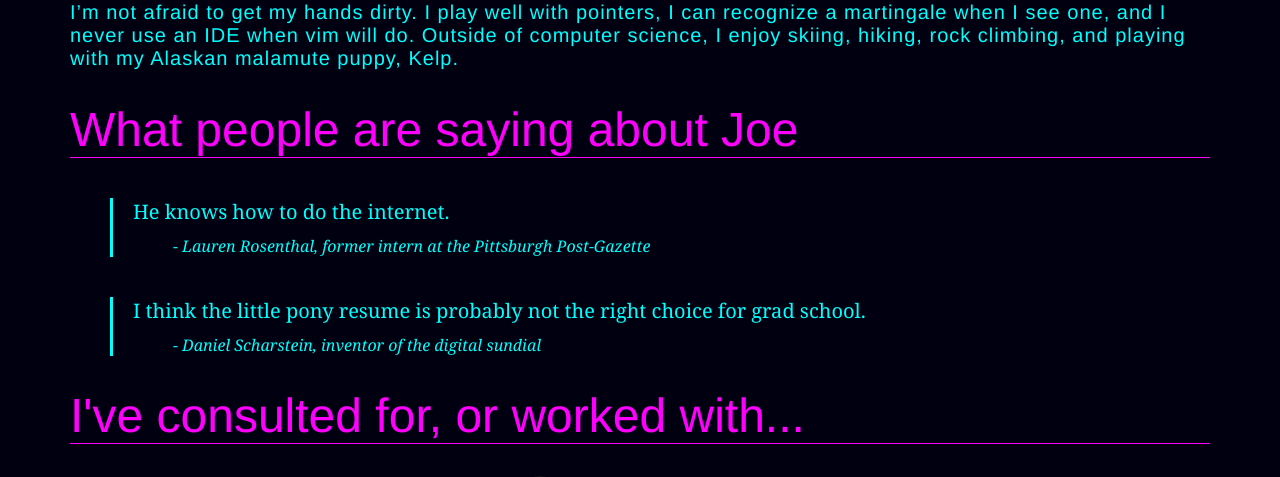
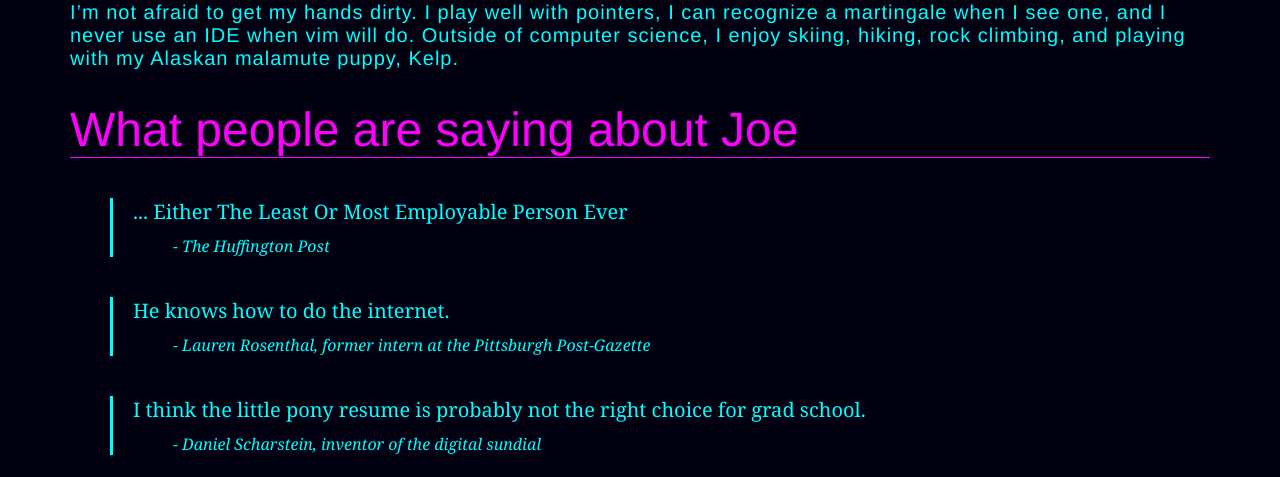
Before and after one commit to pjreddie/pjreddie.com, a Django app: template pjreddie/templates/index.html in a window 1280 px wide. Shown: the part 487-964 px from the top of the page. Run offline with Django 3.2, Linux system fonts and the light colour scheme; the template is opened without the code that fills it, so the values that code supplies are empty.

Commit message:
Added Huffpo quote

```diff
--- a/pjreddie/templates/index.html
+++ b/pjreddie/templates/index.html
@@ -19,6 +19,10 @@ I am a computer scientist with a love of machine learning, data analysis, and lo
 I’m not afraid to get my hands dirty. I play well with pointers, I can recognize a martingale when I see one, and I never use an IDE when vim will do. Outside of computer science, I enjoy skiing, hiking, rock climbing, and playing with my Alaskan malamute puppy, Kelp.
 </p>
 <h1>What people are saying about Joe</h1>
+<blockquote>
+... Either The Least Or Most Employable Person Ever
+<footer>- The Huffington Post</footer>
+</blockquote>
 <blockquote>
 He knows how to do the internet.
 <footer>- Lauren Rosenthal, former intern at the Pittsburgh Post-Gazette</footer>
--- a/requirements.txt
+++ b/requirements.txt
@@ -3,8 +3,6 @@ Markdown==2.2.1
 PIL==1.1.7
 South==0.7.6
 distribute==0.6.31
-dj-database-url==0.2.1
 gunicorn==0.16.1
-psycopg2==2.4.6
 virtualenv==1.8.4
 wsgiref==0.1.2
```
Also changed, not shown: data.json (+1 -1 lines).
